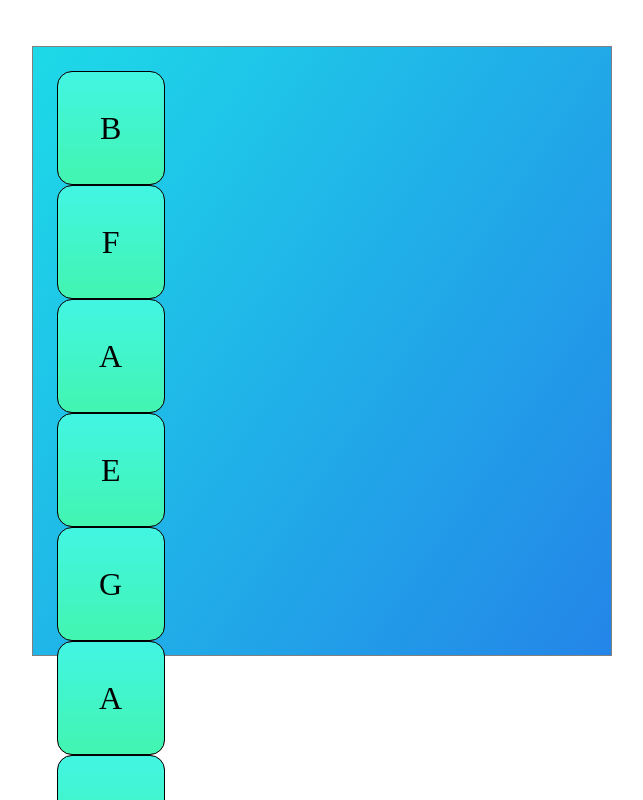
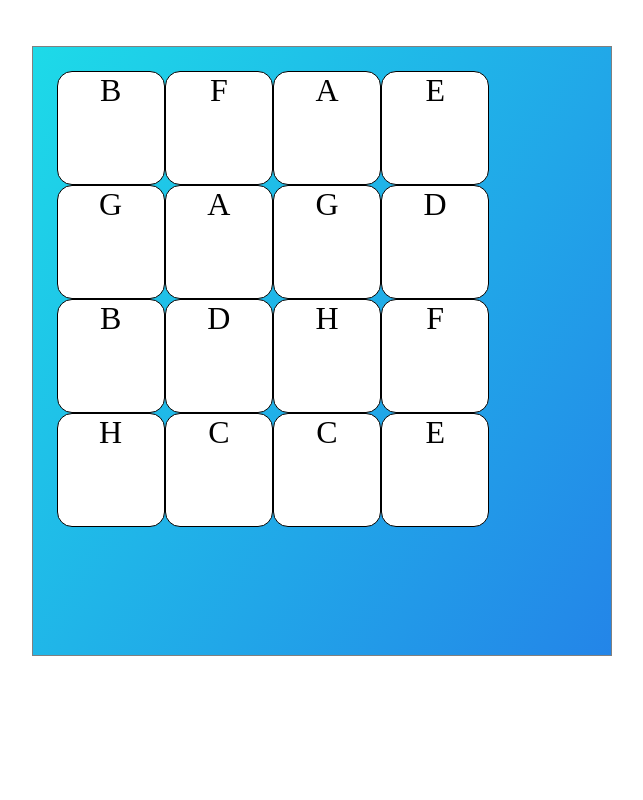
Before and after one commit to Joker933/UkolyC2, a plain HTML site: page Pexeso/index.html in a window 1280 px wide. Shown: the top 800 px of the page, without its empty margins (318-961 px from the left). Drawn offline with Linux system fonts and the light colour scheme.

```diff
--- a/Pexeso/hra.js
+++ b/Pexeso/hra.js
@@ -1,4 +1,5 @@
 let memory_array = ['A', 'B', 'C', 'D', 'E', 'F', 'G', 'H'];
+let otocene_karty = 0;
 
 let array = [...memory_array, ...memory_array];
 
@@ -21,9 +22,9 @@ window.onload = function() {
     ctverecek.innerText = array[i];
     nacteni.appendChild(ctverecek);
     ctverecek.classList.add("cteverecek");
+    ctverecek.onclick = function(){
+      otocene_karty++;
+      console.log(otocene_karty);
+    }
   }
 }
-
-//function klik() {
-//  var x = document.getElementById("cteverecek").textContent;
-//}
--- a/Pexeso/vzhled.css
+++ b/Pexeso/vzhled.css
@@ -65,12 +65,12 @@
     }
 
     .cteverecek {
-        display: flex;
+        display:inline-block;
         justify-content: center;
         align-items: center;
         font-size: 200%;
-        background-color: red; /* For browsers that do not support gradients */
-        background-image: linear-gradient(#42f5e3, #42f5b0);
+        background-color: white; /* For browsers that do not support gradients */
+        background-size: 1800% 1800%;
         border: #000 1px solid;
         border-radius: 15px;
         height: 20%;
@@ -79,3 +79,6 @@
         cursor: pointer;
         text-align: center;
     }
+    #clear {
+        clear: both;
+    }
```
